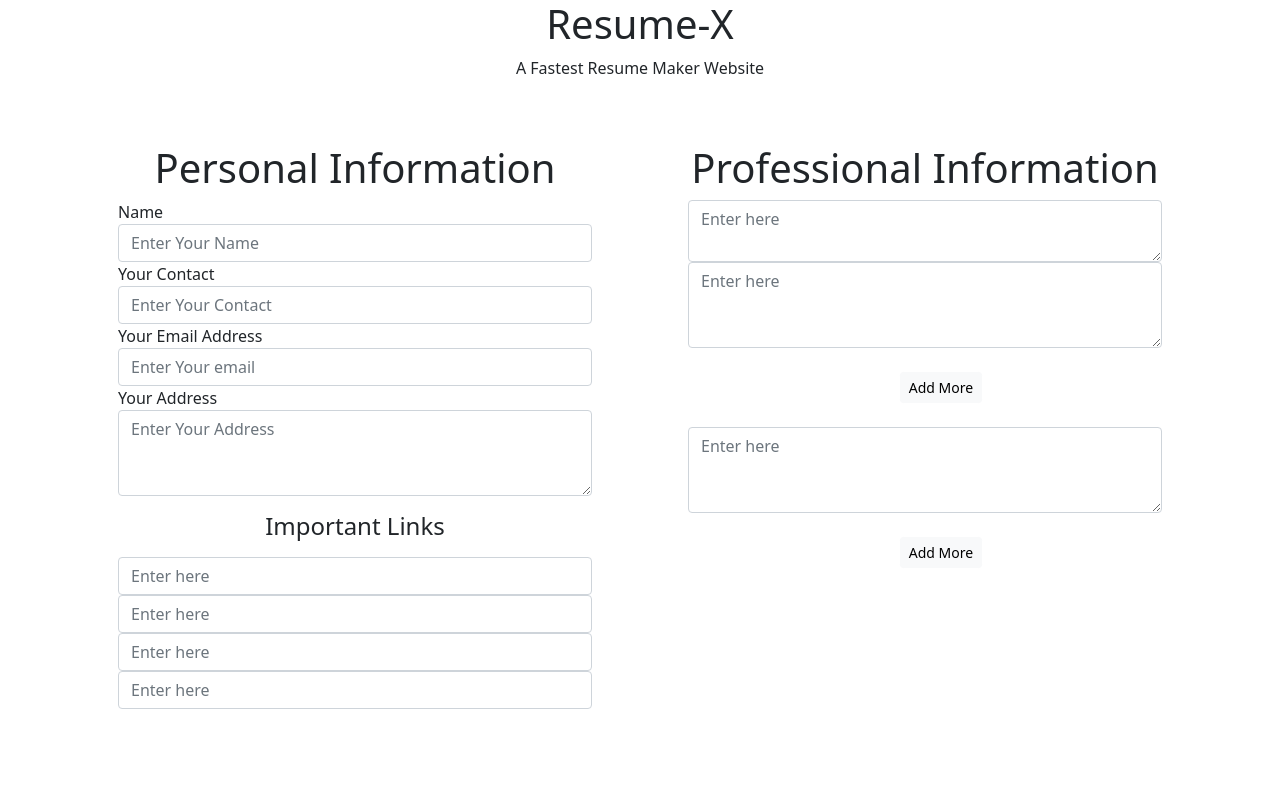
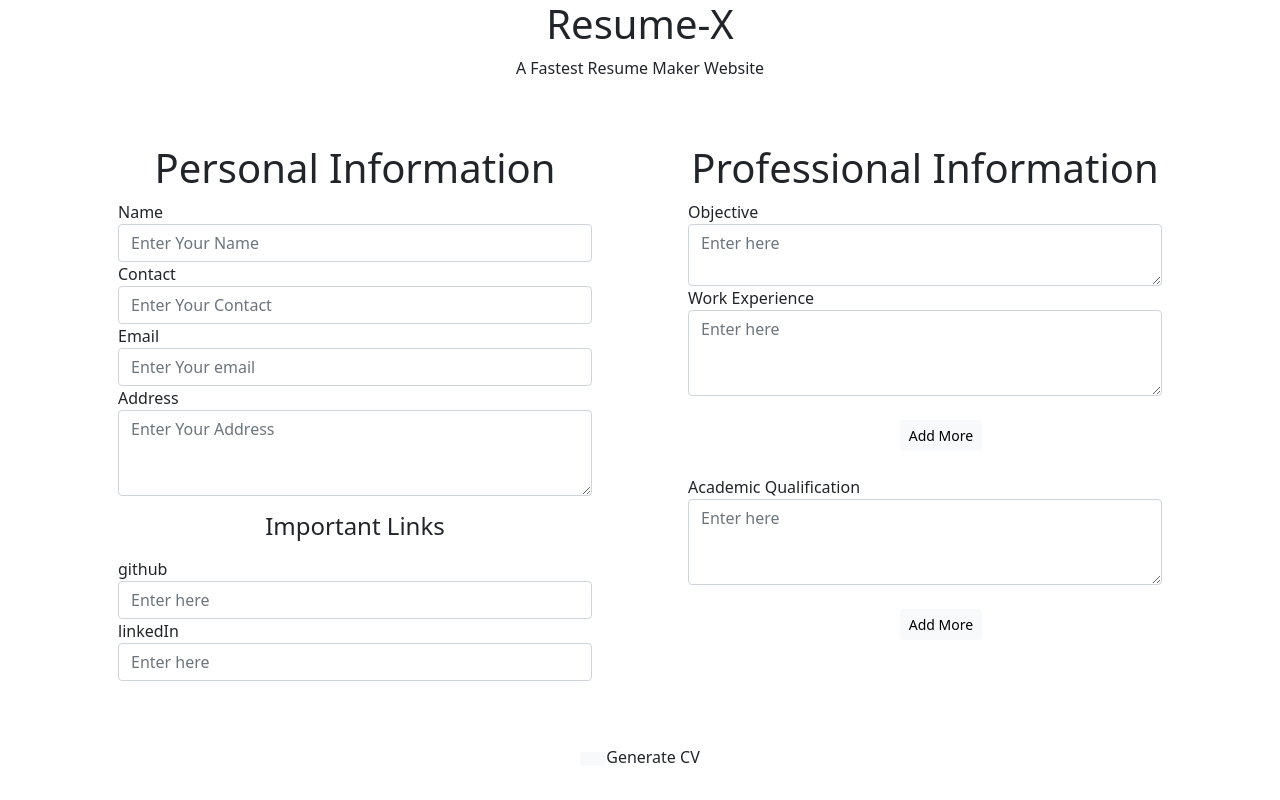
Before and after one commit to ravidhwn01/Resume-X, a React (Create React App) app: page / in a window 1280 px wide. Built offline with nearby package versions, Linux system fonts and the light colour scheme.

Commit message:
cv form added label

```diff
--- a/src/components/Cv_Form.tsx
+++ b/src/components/Cv_Form.tsx
@@ -7,6 +7,7 @@ const CvForm = () => {
     let newNode = document.createElement("textarea");
     newNode.className = "form-control weField";
     newNode.rows = 3;
+    newNode.classList.add("mt-2");
     newNode.placeholder = "Enter here";
     let weOb = document.getElementById("we");
     let weAddButtonOb = document.getElementById("weAddButton");
@@ -17,6 +18,7 @@ const CvForm = () => {
     let newNode = document.createElement("textarea");
     newNode.className = "form-control eqField";
     newNode.rows = 3;
+    newNode.classList.add("mt-2");
     newNode.placeholder = "Enter here";
     let aqOb = document.getElementById("aq");
     let aqAddButtonOb = document.getElementById("aqAddButton");
@@ -34,7 +36,7 @@ const CvForm = () => {
         <div className="col-md-6 p-5">
           <h1 className="text-center">Personal Information</h1>
           <div className="form-group">
-          <label htmlFor="name">Name</label>
+          <label htmlFor="name"> Name</label>
             <InputText
               type="text"
               className="form-control"
@@ -43,7 +45,7 @@ const CvForm = () => {
             />
           </div>
           <div className="form-group">
-          <label htmlFor="contact">Your Contact</label>
+          <label htmlFor="contact"> Contact</label>
             <InputText
               type="text"
               className="form-control"
@@ -52,7 +54,7 @@ const CvForm = () => {
             />
           </div>
           <div className="form-group">
-          <label htmlFor="contact">Your Email Address</label>
+          <label htmlFor="contact"> Email </label>
             <InputText
               type="text"
               className="form-control"
@@ -61,7 +63,7 @@ const CvForm = () => {
             />
           </div>
           <div className="form-group">
-          <label htmlFor="address">Your Address</label>
+          <label htmlFor="address"> Address</label>
             <TextArea
               type="text"
               className="form-control"
@@ -73,24 +75,8 @@ const CvForm = () => {
 
           <div className="links">
             <h4 className="text-center m-3">Important Links</h4>
-
             <div className="form-group">
-              <InputText
-                type="text"
-                className="form-control"
-                id="facebook"
-                placeholder="Enter here "
-              />
-            </div>
-            <div className="form-group">
-              <InputText
-                type="text"
-                className="form-control"
-                id="instagram"
-                placeholder="Enter here "
-              />
-            </div>
-            <div className="form-group">
+            <label htmlFor="github">github</label>
               <InputText
                 type="text"
                 className="form-control"
@@ -99,6 +85,7 @@ const CvForm = () => {
               />
             </div>
             <div className="form-group">
+            <label htmlFor="linkedIn">linkedIn</label>
               <InputText
                 type="text"
                 className="form-control"
@@ -114,6 +101,7 @@ const CvForm = () => {
 
           <h1 className="text-center">Professional Information</h1>
           <div className="form-group">
+          <label htmlFor="objective">Objective</label>
             <TextArea
             id="objective"
               type="text"
@@ -122,6 +110,8 @@ const CvForm = () => {
             ></TextArea>
           </div>
           <div className="form-group" id="we">
+          <label htmlFor="objective">Work Experience</label>
+
             <TextArea
 
               type="text"
@@ -138,6 +128,7 @@ const CvForm = () => {
             </div>
           </div>
           <div className="form-group" id="aq">
+          <label htmlFor="objective">Academic Qualification</label>
             <TextArea
               type="text"
               className="form-control eqField"
@@ -152,10 +143,12 @@ const CvForm = () => {
           </div>
         </div>
 
-        {/* <div className="container mt-3 mb-3 text-center">
-          <button onClick={generateCV} className="btn btn-light"/>
+        <div className="container mt-3 mb-3 text-center">
+          <button
+          //  onClick={generateCV}
+            className="btn btn-light"/>
             Generate CV
-       </div> */}
+       </div>
         </div>
         </div>
 
```
